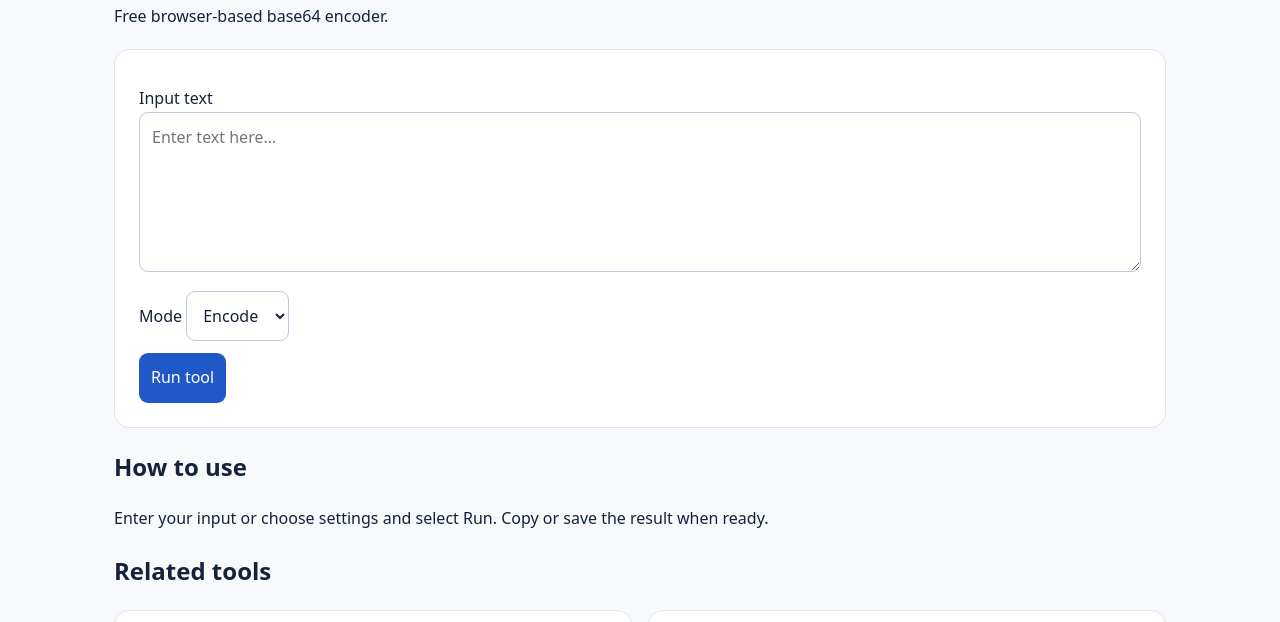
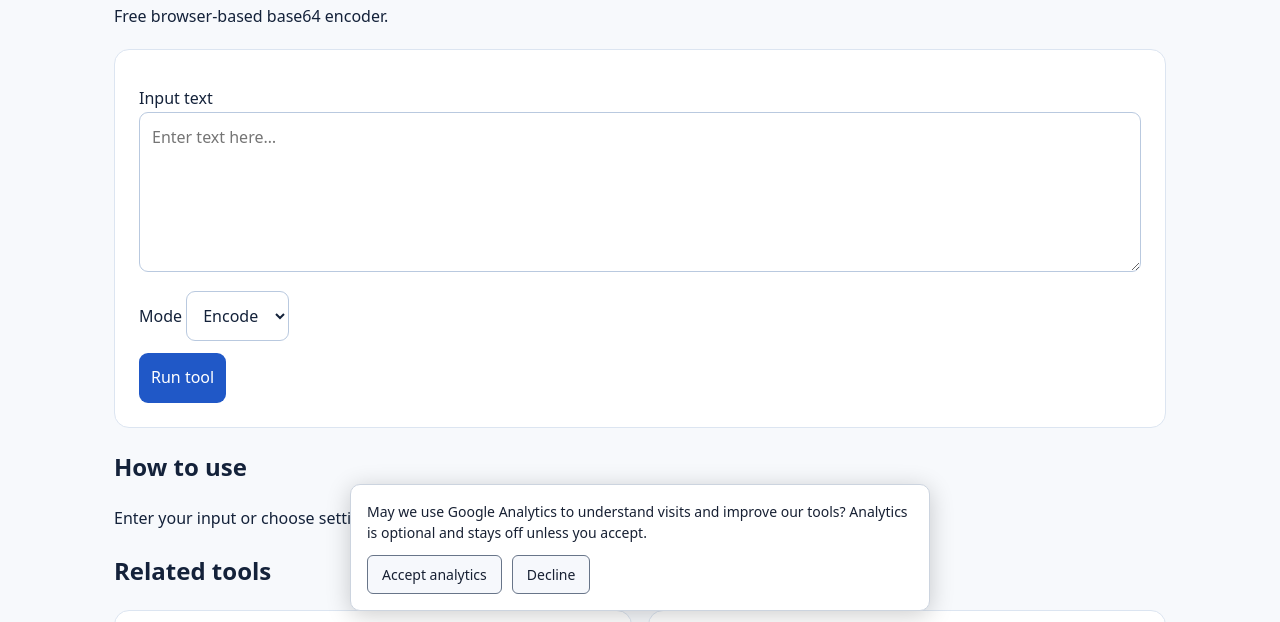
Before and after one commit to FlintHambleton/quickutilitytools, a plain HTML site: page base64-encoder.html in a window 1280 px wide. Shown: the part 177-799 px from the top of the page. Drawn offline with Linux system fonts and the light colour scheme.

Commit message:
Enable consent-gated GA4

```diff
--- a/base64-encoder.html
+++ b/base64-encoder.html
@@ -1 +1 @@
-<!doctype html><html lang="en"><head><meta charset="utf-8"><meta name="viewport" content="width=device-width,initial-scale=1"><title>Base64 encoder – Free Online | QuickUtilityTools</title><meta name="description" content="Use the free base64 encoder directly in your browser. No account required."><link rel="canonical" href="https://quickutilitytools.pages.dev/base64-encoder"><link rel="icon" href="/favicon.svg"><link rel="stylesheet" href="/style.css"></head><body><header><nav><a class="brand" href="/">⚡ QuickUtilityTools</a><a href="/#tools">All tools</a><a href="/privacy">Privacy</a></nav></header><main><h1>Base64 encoder</h1><p>Free browser-based base64 encoder.</p><section class="panel" id="tool" data-tool="base64-encoder"></section><h2>How to use</h2><p>Enter your input or choose settings and select Run. Copy or save the result when ready.</p><h2>Related tools</h2><div class="grid"><a class="tile" href="/json-formatter">JSON formatter</a><a class="tile" href="/csv-to-json">CSV to JSON</a></div></main><footer><a href="/">All tools</a> · <a href="/about">About</a> · <a href="/privacy">Privacy</a> · <a href="/terms">Terms</a></footer><script src="/tools.js"></script></body></html>
+<!doctype html><html lang="en"><head><meta charset="utf-8"><meta name="viewport" content="width=device-width,initial-scale=1"><title>Base64 encoder – Free Online | QuickUtilityTools</title><meta name="description" content="Use the free base64 encoder directly in your browser. No account required."><link rel="canonical" href="https://quickutilitytools.pages.dev/base64-encoder"><link rel="icon" href="/favicon.svg"><link rel="stylesheet" href="/style.css"></head><body><header><nav><a class="brand" href="/">⚡ QuickUtilityTools</a><a href="/#tools">All tools</a><a href="/privacy">Privacy</a></nav></header><main><h1>Base64 encoder</h1><p>Free browser-based base64 encoder.</p><section class="panel" id="tool" data-tool="base64-encoder"></section><h2>How to use</h2><p>Enter your input or choose settings and select Run. Copy or save the result when ready.</p><h2>Related tools</h2><div class="grid"><a class="tile" href="/json-formatter">JSON formatter</a><a class="tile" href="/csv-to-json">CSV to JSON</a></div></main><footer><a href="/">All tools</a> · <a href="/about">About</a> · <a href="/privacy">Privacy</a> · <a href="/terms">Terms</a></footer><script src="/tools.js"></script><script src="/analytics-consent.js" defer></script></body></html>
```
